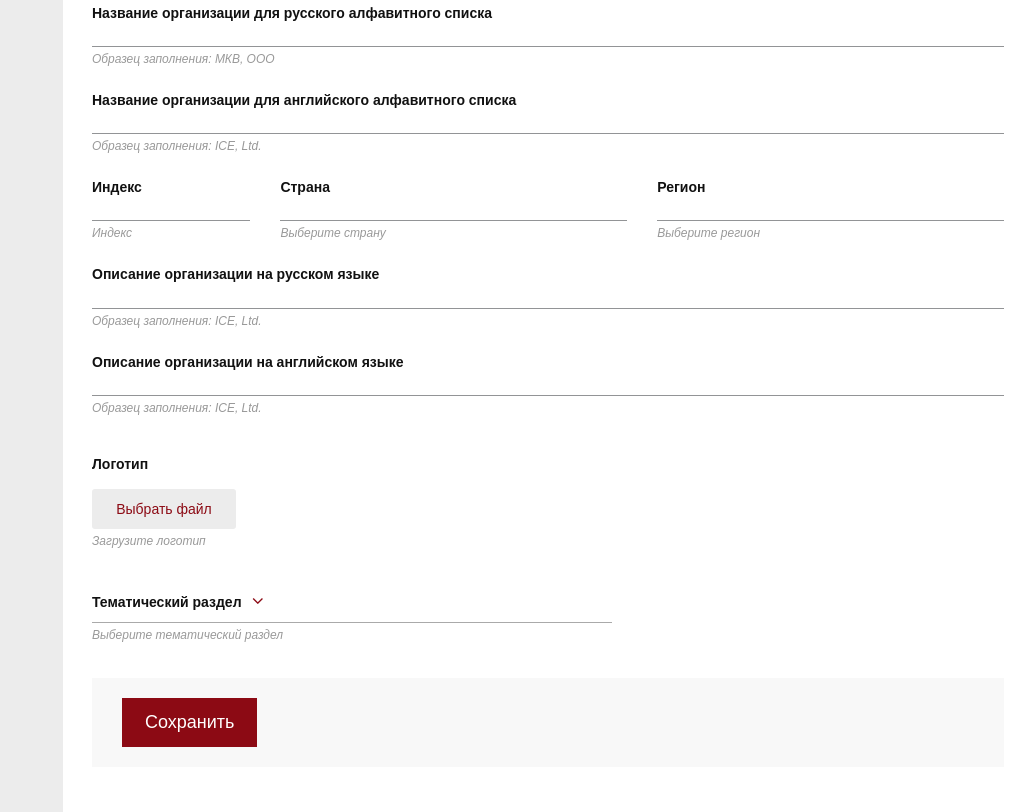
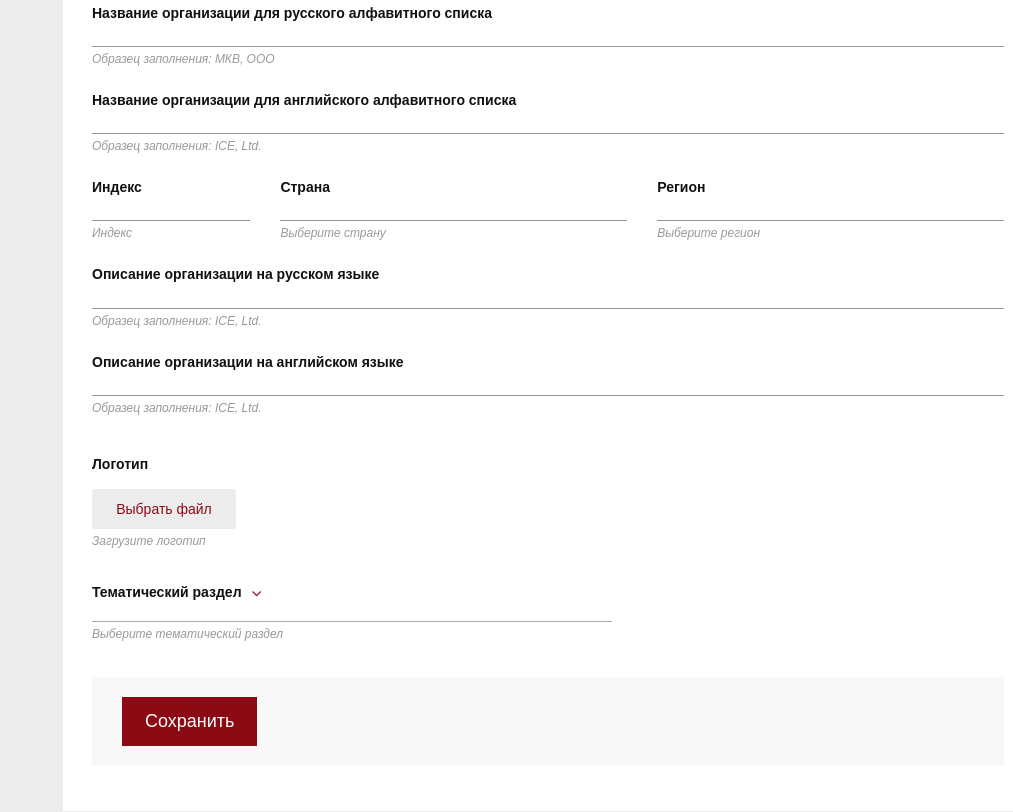
Before and after one commit to iea79/army, a plain HTML site: page card.html in a window 1280 px wide. Shown: the part 693-1505 px from the top of the page, without its empty margins (267-1280 px from the left). Drawn offline with nearby package versions, Linux system fonts and the light colour scheme.

Commit message:
Правка селекта

```diff
--- a/card.html
+++ b/card.html
@@ -151,7 +151,8 @@
             <label class="form__info">Загрузите логотип</label>
           </div>
           <div class="form__select width_100 js_multiplecheckwrap">
-            <select class="js-example-basic-single js_multiplecheck" data-placeholder="Тематический раздел" multiple="multiple" id="select">
+            <label class="select__label form__label">Тематический раздел</label>
+            <select class="js-example-basic-single js_multiplecheck" multiple="multiple" id="select">
               <option value="Раздел 1" type="checkbox">Вооружение и техника Военно-морского Флота</option>
               <option value="Раздел 2">Ракетно-космические комплексы. Аэрокосмические технологии. Космические исследования в интересах Вооруженных Сил</option>
               <option value="Раздел 3">Вооружение и техника Воздушно-космических сил</option>
--- a/scss/core/select2.scss
+++ b/scss/core/select2.scss
@@ -76,7 +76,12 @@
 			background-color: transparent;
 			&:after {
 				content: ', ';
+			}
+			&:nth-last-child(2) {
+				&:after {
+					content: '';
 
+				}
 			}
 		}
 		.select2-selection__choice__remove {
@@ -93,6 +98,7 @@
 	    cursor: pointer !important;
 	    width: 520px;
 	    overflow-y: auto;
+	    min-height: auto;
 	}
 	.select2-search__field{
 		display: none;
@@ -106,24 +112,24 @@
 	}
 	.select2-selection.select2-selection--multiple{
 		&:before{
-			position: relative;
-			content: "Тематический раздел";
-			left: 0;
-			top: 8px;
-			font-family: $main_font_family;
-			font-weight: 700;
-			font-size: 14px !important;
-			color: $main_color;
+			// position: relative;
+			// content: "Тематический раздел";
+			// left: 0;
+			// top: 8px;
+			// font-family: $main_font_family;
+			// font-weight: 700;
+			// font-size: 14px !important;
+			// color: $main_color;
 		}
 		&:after{
-	    	position: absolute;
-			content: "\f107";
-			font: normal normal normal 18px/1 FontAwesome;
-			display: inline-block;
-			transition: all .4s;
-			left: 160px;
-			top: 8px;
-			color: $color_warning;
+	  //   	position: absolute;
+			// content: "\f107";
+			// font: normal normal normal 18px/1 FontAwesome;
+			// display: inline-block;
+			// transition: all .4s;
+			// left: 160px;
+			// top: 8px;
+			// color: $color_warning;
 	    }
 	}
 	.select2-container .select2-selection--multiple .select2-selection__rendered {
--- a/scss/pages/_badges.scss
+++ b/scss/pages/_badges.scss
@@ -79,7 +79,7 @@
 	}
 }
 .select__label{
-	margin-bottom: -4px;
+	// margin-bottom: -4px;
 	display: block;
 	&:after{
 		display: inline-block;
```
Also changed, not shown: css/style.css, 2 other files.
